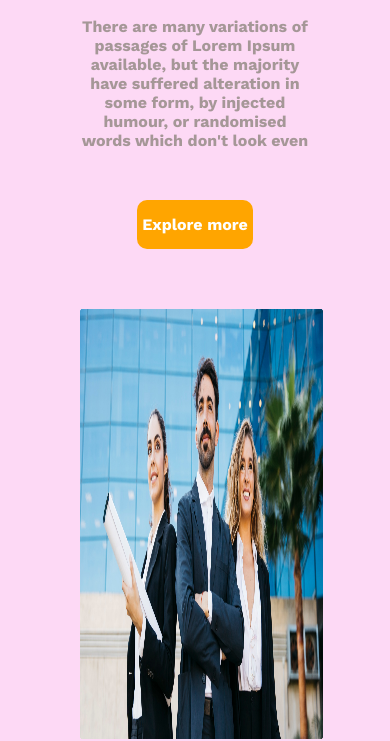
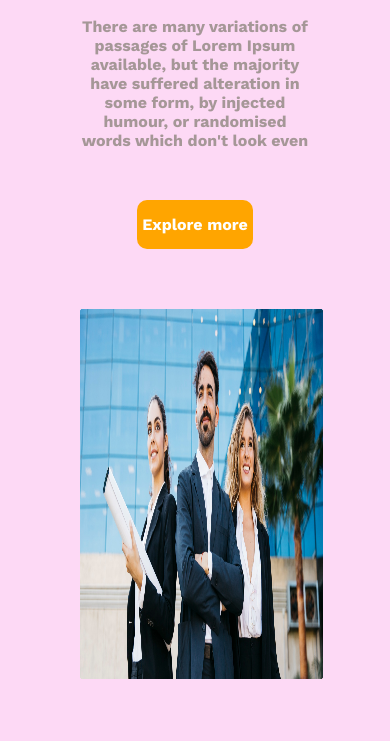
Before and after one commit to ArnabNayan/Architects, a plain HTML site: page index.html in a window 390 px wide. Shown: the part 384-1125 px from the top of the page. Drawn offline with nearby package versions, Linux system fonts and the light colour scheme.

Commit message:
2nd responsive test

```diff
--- a/styles/style.css
+++ b/styles/style.css
@@ -285,7 +285,7 @@ responsive design
         font-size: 16px;
     }
     .img{
-       height:430px;
+       height:370px;
        width:90%;
     }
     .architects-team{
```
